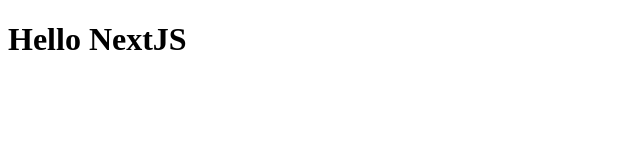
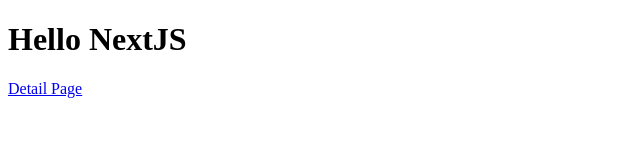
Before and after one commit to DinhSonHai/project-learn-nextjs, a Next.js app: page / in a window 1280 px wide. Shown: the top 160 px of the page, without its empty margins (0-640 px from the left). Built offline with nearby package versions, Linux system fonts and the light colour scheme.

Commit message:
Remove detail.js and add List.js

```diff
--- /dev/null
+++ b/src/container/Home.js
@@ -0,0 +1,13 @@
+import { useRouter } from 'next/router';
+import Link from 'next/link';
+
+export default function Home() {
+    const router = useRouter();
+    console.log(router.query);
+    return (
+        <div>
+            <h1>Hello NextJS</h1>
+            <Link href="/sonhai">Detail Page</Link>
+        </div>
+    );
+}
--- a/src/pages/[detail].js
+++ /dev/null
@@ -1,5 +0,0 @@
-export default function detail() {
-    return (
-        <h1>Detail Page</h1>
-    )
-}
--- a/src/pages/index.js
+++ b/src/pages/index.js
@@ -1,5 +1,3 @@
-export default function Index() {
-    return (
-        <h1>Hello NextJS</h1>
-    );
-}
+import Home from '../container/Home';
+console.log(typeof Home)
+export default Home;
```
Also changed, not shown: src/pages/List.js (added).
